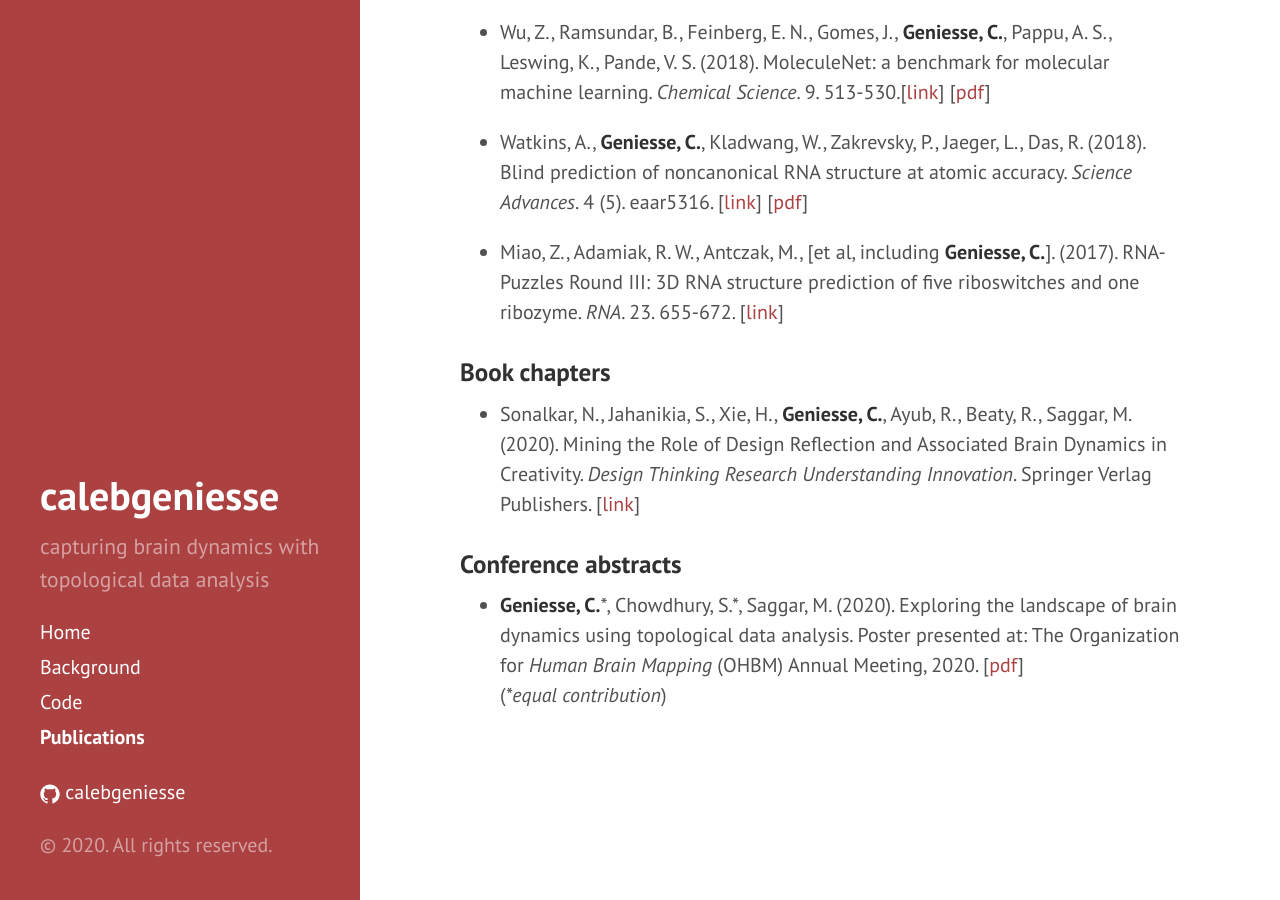
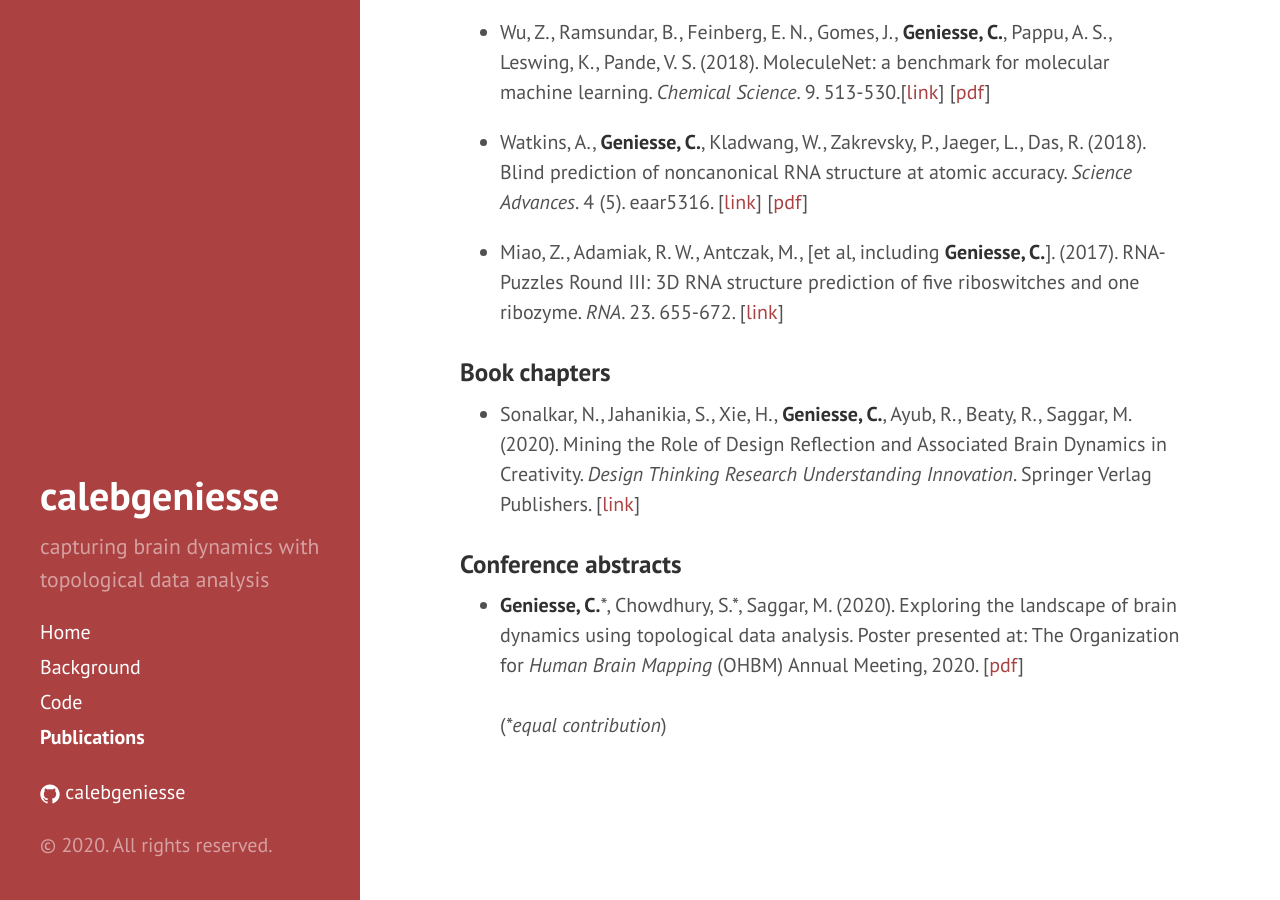
Before and after one commit to calebgeniesse/calebgeniesse.github.io, a Jekyll site: the page built from publications.md, in a window 1280 px wide and 900 px high, scrolled down 524 px. Built offline with Jekyll 4.4.1, drawn with Linux system fonts in a browser that asks for light colours.

Commit message:
fix notes

```diff
--- a/publications.md
+++ b/publications.md
@@ -33,4 +33,4 @@ A more complete list can be found on [Google Scholar](https://scholar.google.com
 ### Conference abstracts
 
 - **Geniesse, C.**\*, Chowdhury, S.\*, Saggar, M. (2020). Exploring the landscape of brain dynamics using topological data analysis. Poster presented at: The Organization for *Human Brain Mapping* (OHBM) Annual Meeting, 2020. [[pdf](https://github.com/calebgeniesse/calebgeniesse.github.io/blob/master/public/posters/Geniesse-Chowdhury-2020-OHBM.pdf)]
-<br>(*\*equal contribution*)
+<br><br>(*\*equal contribution*)
```
